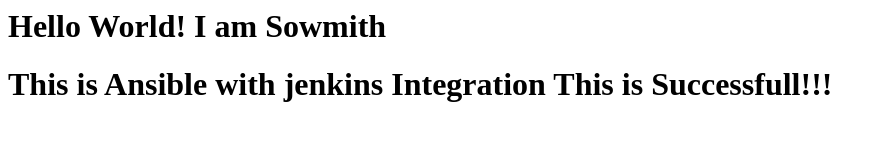
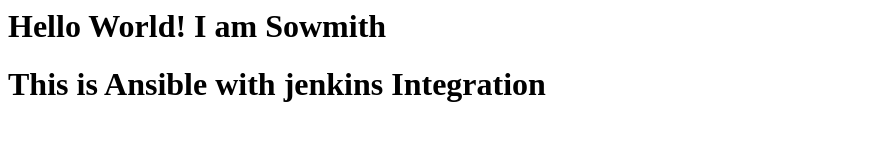
Before and after one commit to sowmithpuvvadi/master, a plain HTML site: page index.html in a window 1280 px wide. Shown: the whole page, without its empty margins (0-885 px from the left). Drawn offline with Linux system fonts and the light colour scheme.

Commit message:
Update index.html

```diff
--- a/index.html
+++ b/index.html
@@ -4,6 +4,5 @@
   <body>
    <h1>Hello World! I am Sowmith<h1>
     <p1>This is Ansible with jenkins Integration<p1>
-     <p2>This is Successfull!!!<p2>
  </body>
 </html>
```
